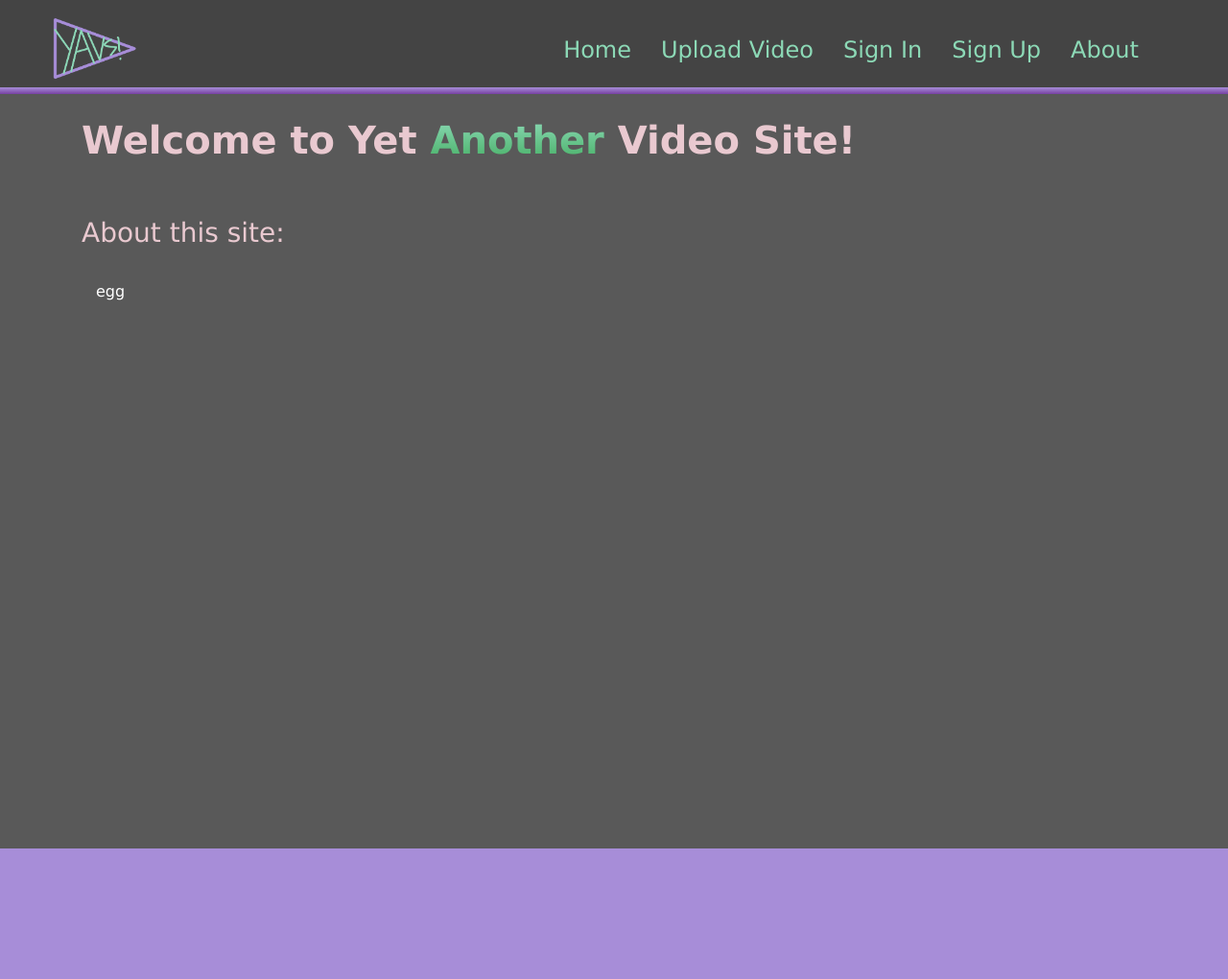
After one commit to ajayraj/yavs, a Django app: template yavs/templates/about.html in a window 1280 px wide. The commit adds this page. Shown: the whole page at 96% size. Run offline with Django 3.2, Linux system fonts and the light colour scheme; the template is opened without the code that fills it, so the values that code supplies are empty; some libraries are stand-ins or nearby versions.

Commit message:
Added about page template

```diff
--- /dev/null
+++ b/yavs/templates/about.html
@@ -0,0 +1,14 @@
+{% extends "parent.html" %}
+
+{% block title %}
+About
+{% endblock %}
+
+{% block body %}
+<h1>Welcome to Yet <span class="styled-header">Another</span> Video Site!</h1><br>
+<br><h3>About this site:</h3><br>
+<div class="container container-extend">
+    <p>egg</p>
+</div>
+
+{% endblock %}
--- a/yavs/templates/parent.html
+++ b/yavs/templates/parent.html
@@ -39,6 +39,9 @@
                 <li class="nav-item">
                     <a class="nav-link {% if request.path == '/sign_up' %} active {% endif %}" href="/sign_up">Sign Up</a>
                 </li>
+                <li class="nav-item">
+                  <a class="nav-link {% if request.path == '/about' %} active {% endif %}" href="/about">About</a>
+              </li>
                 {% endif %}
       </ul>
     </div>
--- a/yavs/views.py
+++ b/yavs/views.py
@@ -206,3 +206,8 @@ class ViewInsights(View):
 
 
         return render(request, self.template_name, context)
+
+class About(View):
+    template_name = "about.html"
+    def get(self, request):
+        return render(request, self.template_name)
--- a/yavs_python/urls.py
+++ b/yavs_python/urls.py
@@ -18,7 +18,7 @@ from django.urls import path
 import debug_toolbar
 from django.conf import settings
 from django.urls import include, path
-from yavs.views import Home, UploadVideo, SignIn, SignUp, VideoPlayer, PostComment, SignOut, UserProfile, ViewInsights
+from yavs.views import Home, UploadVideo, SignIn, SignUp, VideoPlayer, PostComment, SignOut, UserProfile, ViewInsights, About
 from django.conf.urls.static import static
 
 urlpatterns = [
@@ -34,6 +34,7 @@ urlpatterns = [
     path('sign_out', SignOut.as_view()),
     path('user_profile/<str:user_requested>', UserProfile.as_view()),
     path('django-rq/', include('django_rq.urls')),
+    path('about/', About.as_view()),
 
 ] + static(settings.MEDIA_URL, document_root=settings.MEDIA_ROOT)
 
```
